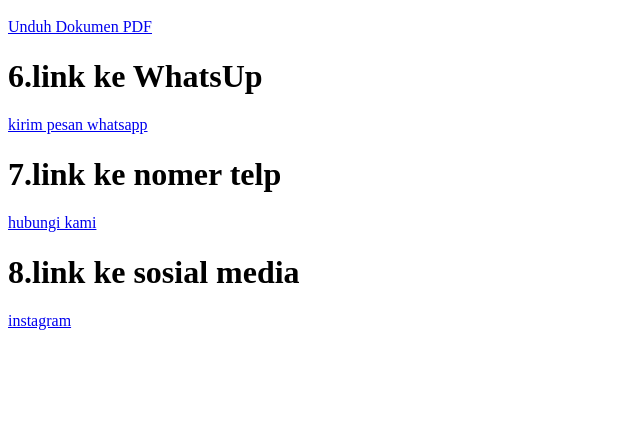
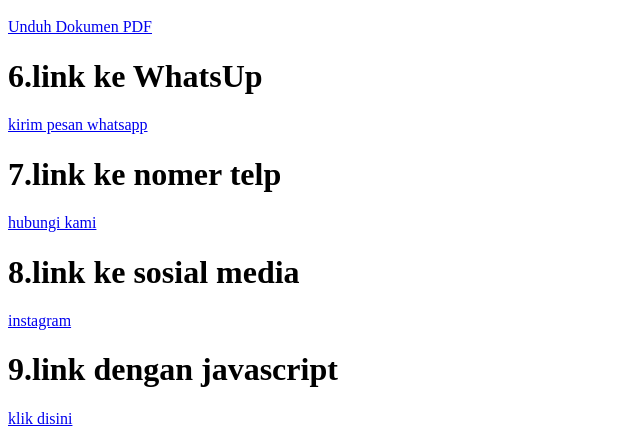
Before and after one commit to adedwi208/1124160201_latihan03, a plain HTML site: page index.html in a window 1280 px wide. Shown: the part 884-1320 px from the top of the page, without its empty margins (0-640 px from the left). Before the commit the page ends 1222 px from the top, so only its background shows below. Drawn offline with Linux system fonts and the light colour scheme.

Commit message:
tambahkan link java

```diff
--- a/index.html
+++ b/index.html
@@ -39,8 +39,12 @@
      <a href="telp:+625770332167">hubungi kami</a>
 
     <h1>8.link ke sosial media</h1>
-    <a href="htpps://www.instagram.com//herdiansya._02">instagram</a>
+    <a href="htpps://www.instagram.com//herdiansyah._02">instagram</a>
 
+    <h1>9.link dengan javascript</h1>
+    <a href="javascript:void(0)" onclick="alert('halo, pesan ini javascript!')">
+        klik disini
+    </a>
 
 </body>
 </html>
```
